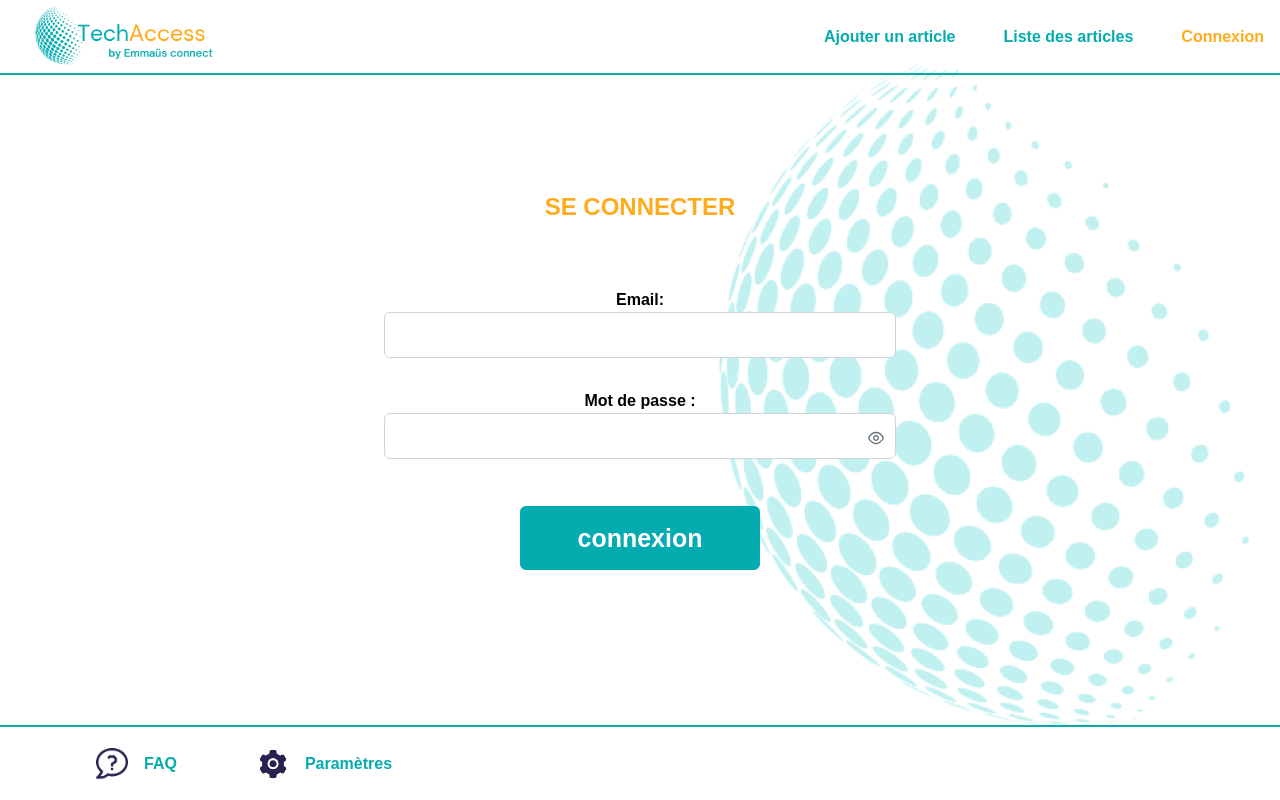
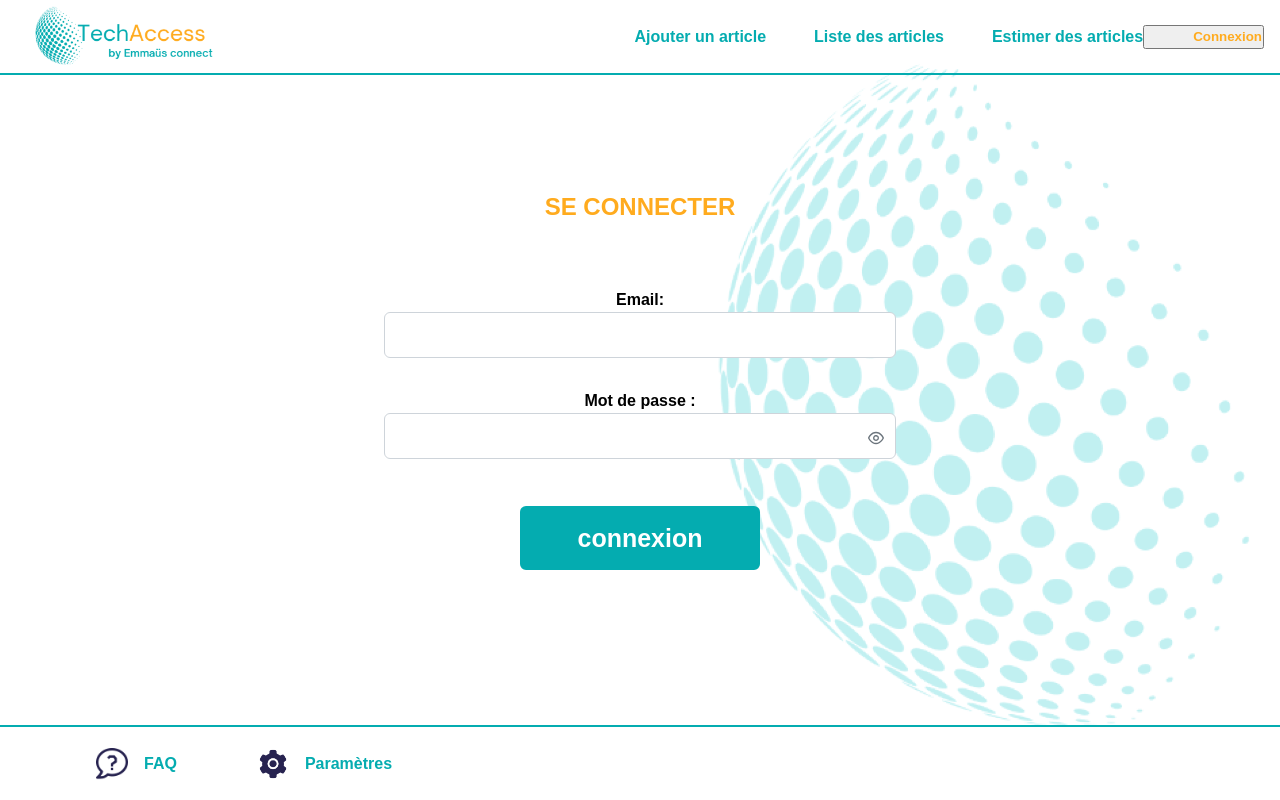
Before and after one commit to Gaby1988/Hackathon2, a React (Vite) app in the folder frontend/: page / in a window 1280 px wide. Built offline with nearby package versions, Linux system fonts and the light colour scheme.

Commit message:
fix navbar

```diff
--- a/frontend/src/component/Navbar.jsx
+++ b/frontend/src/component/Navbar.jsx
@@ -1,12 +1,16 @@
-import React from "react";
+import React, { useState } from "react";
 import { Link } from "react-router-dom";
 import Logo from "../assets/pictures/Logo.png";
 
 function Navbar() {
+  const [isLoggedIn, setIsLoggedIn] = useState(false);
+  const handleLogin = () => {
+    setIsLoggedIn(!isLoggedIn);
+  };
   return (
     <div className="navbar-containe">
       <nav>
-        <img src={ Logo } className="logo" alt="logo" />
+        <img src={Logo} className="logo" alt="logo" />
         <ul>
           <Link to="/add-article">
             <li>Ajouter un article</li>
@@ -14,9 +18,20 @@ function Navbar() {
           <Link to="/list-article">
             <li>Liste des articles</li>
           </Link>
-          <Link to="/connection">
-            <li className="titleConnection">Connexion</li>
+          <Link to="/list-article">
+            <li>Estimer des articles</li>
           </Link>
+          {!isLoggedIn && (
+            <button
+              className="button-connexion"
+              type="button"
+              onClick={handleLogin}
+            >
+              <Link to="/connection">
+                <li className="titleConnection">Connexion</li>
+              </Link>
+            </button>
+          )}
         </ul>
       </nav>
     </div>
```
